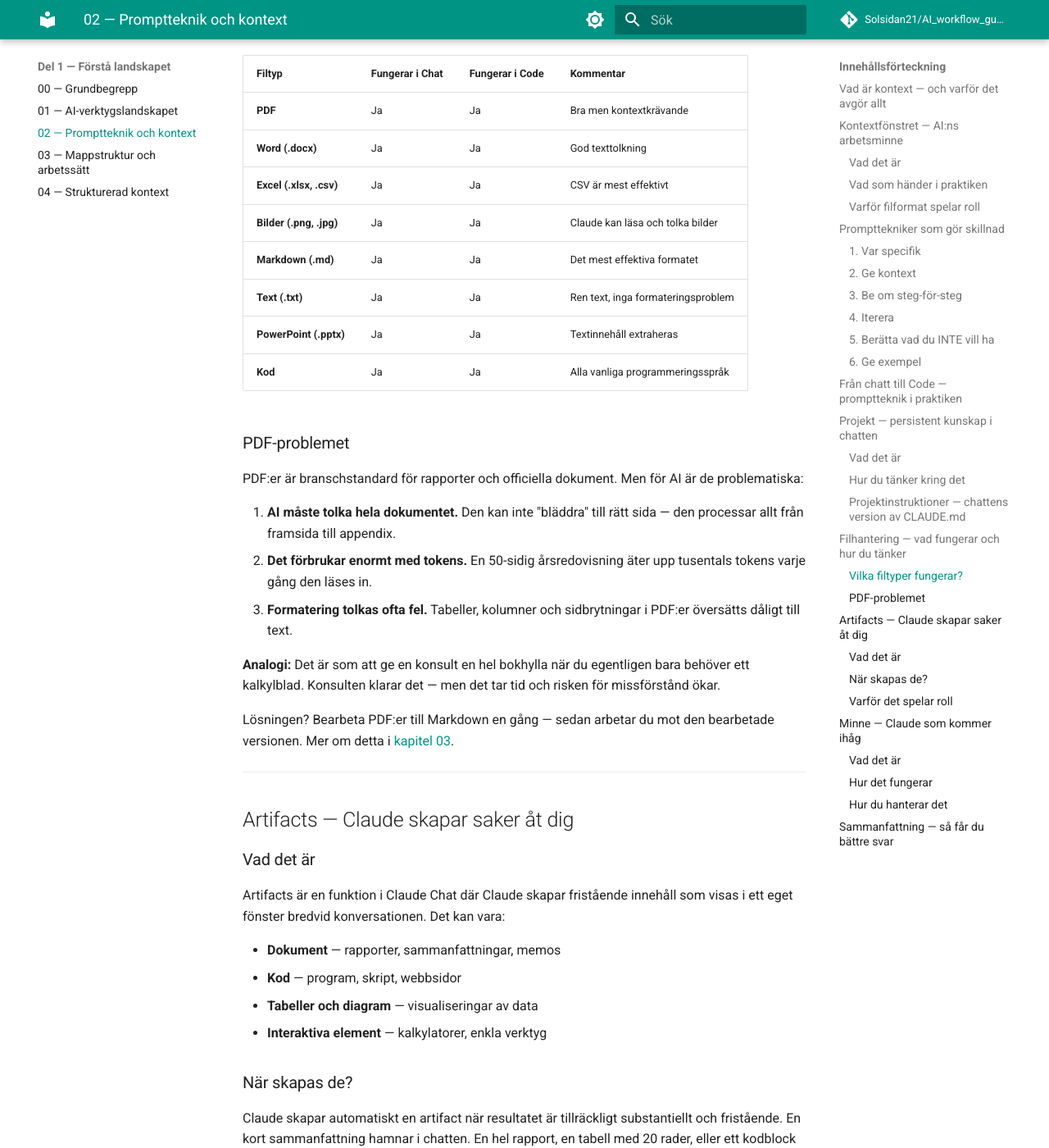
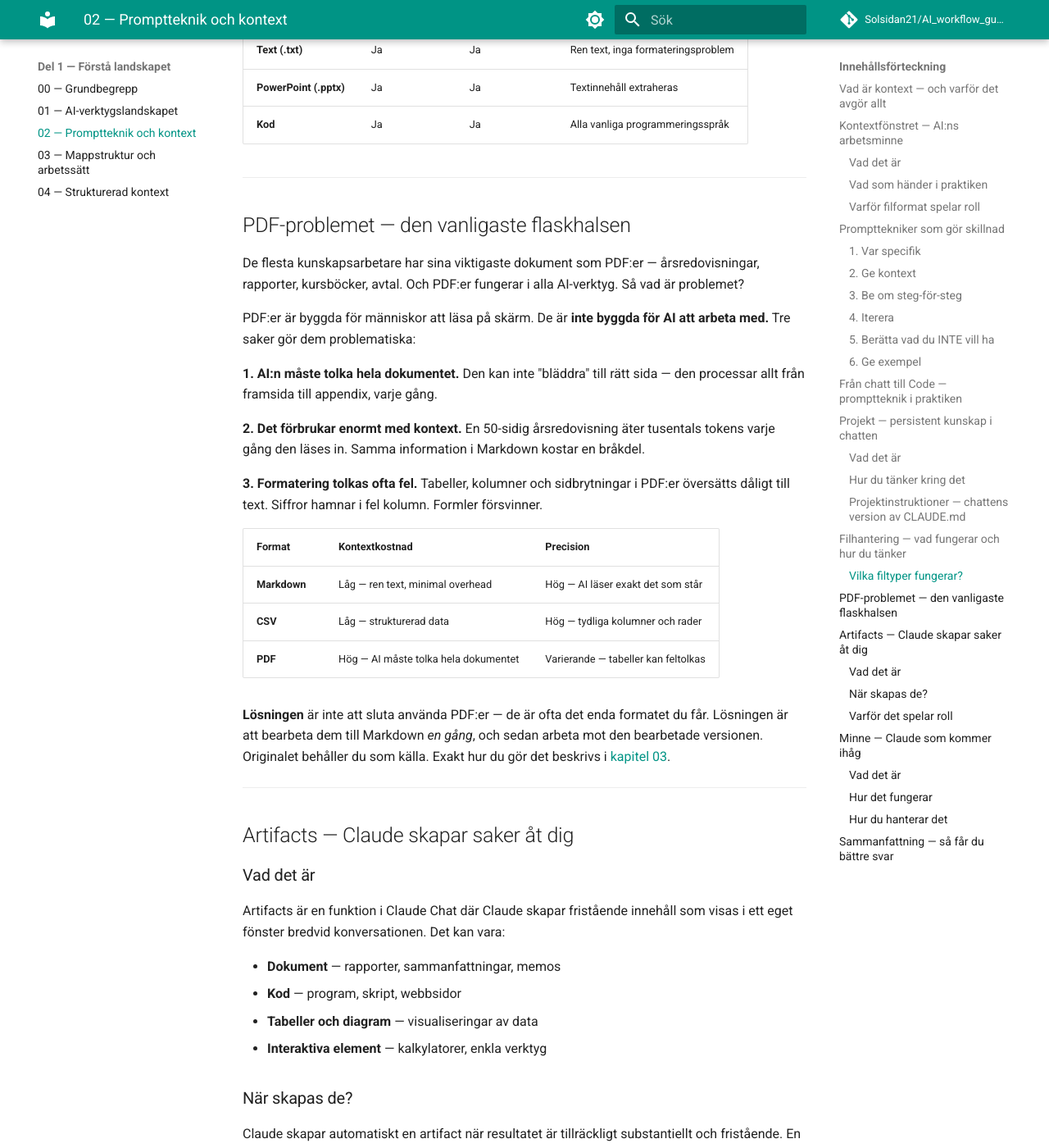
Before and after one commit to Solsidan21/AI_workflow_guide_svenska, an MkDocs documentation site: the page built from docs/02-promptteknik-och-kontext.md, in a window 1280 px wide and 1400 px high, scrolled down 5178 px. Shown: the whole window at 82% size. Built offline with MkDocs 1.6.1 and Material for MkDocs 9.7.7, drawn with Linux system fonts in a browser that asks for light colours; comment, search, counter and statistics services are not loaded; some of the changed text lies outside the part shown.

Commit message:
Betona PDF-problemet: info-box på index.md och lyft sektion i kap 02
Co-Authored-By: Claude Opus 4.6 <noreply@anthropic.com>

```diff
--- a/docs/02-promptteknik-och-kontext.md
+++ b/docs/02-promptteknik-och-kontext.md
@@ -40,16 +40,7 @@ Moderna modeller som Claude har stora kontextfönster — nog för att hantera l
 
 ### Varför filformat spelar roll
 
-Inte all information kostar lika mycket kontext:
-
-| Format | Kontextkostnad | Precision |
-|--------|---------------|-----------|
-| **Markdown** | Låg — ren text, minimal overhead | Hög — AI läser exakt det som står |
-| **CSV** | Låg — strukturerad data | Hög — tydliga kolumner och rader |
-| **PDF** | Hög — AI måste tolka hela dokumentet | Varierande — tabeller kan feltolkas |
-| **Excel (.xlsx)** | Medel till hög | God — men kräver konvertering |
-
-En 50-sidig PDF förbrukar enormt med tokens varje gång den läses — även om du bara behöver tre rader. Samma information i Markdown kostar en bråkdel. Mer om hur du löser detta i [kapitel 03](03-mappstruktur-och-arbetssatt.md).
+Inte all information kostar lika mycket kontext. En 50-sidig PDF förbrukar enormt med tokens varje gång den läses — även om du bara behöver tre rader. Samma information i Markdown kostar en bråkdel. Se [PDF-problemet](#pdf-problemet-den-vanligaste-flaskhalsen) nedan och [kapitel 03](03-mappstruktur-och-arbetssatt.md) för hur du löser det.
 
 ---
 
@@ -191,17 +182,27 @@ Claude kan arbeta med de flesta vanliga filtyper:
 | **PowerPoint (.pptx)** | Ja | Ja | Textinnehåll extraheras |
 | **Kod** | Ja | Ja | Alla vanliga programmeringsspråk |
 
-### PDF-problemet
+---
 
-PDF:er är branschstandard för rapporter och officiella dokument. Men för AI är de problematiska:
+## PDF-problemet — den vanligaste flaskhalsen
 
-1. **AI måste tolka hela dokumentet.** Den kan inte "bläddra" till rätt sida — den processar allt från framsida till appendix.
-2. **Det förbrukar enormt med tokens.** En 50-sidig årsredovisning äter upp tusentals tokens varje gång den läses in.
-3. **Formatering tolkas ofta fel.** Tabeller, kolumner och sidbrytningar i PDF:er översätts dåligt till text.
+De flesta kunskapsarbetare har sina viktigaste dokument som PDF:er — årsredovisningar, rapporter, kursböcker, avtal. Och PDF:er fungerar i alla AI-verktyg. Så vad är problemet?
 
-**Analogi:** Det är som att ge en konsult en hel bokhylla när du egentligen bara behöver ett kalkylblad. Konsulten klarar det — men det tar tid och risken för missförstånd ökar.
+PDF:er är byggda för människor att läsa på skärm. De är **inte byggda för AI att arbeta med.** Tre saker gör dem problematiska:
 
-Lösningen? Bearbeta PDF:er till Markdown en gång — sedan arbetar du mot den bearbetade versionen. Mer om detta i [kapitel 03](03-mappstruktur-och-arbetssatt.md).
+**1. AI:n måste tolka hela dokumentet.** Den kan inte "bläddra" till rätt sida — den processar allt från framsida till appendix, varje gång.
+
+**2. Det förbrukar enormt med kontext.** En 50-sidig årsredovisning äter tusentals tokens varje gång den läses in. Samma information i Markdown kostar en bråkdel.
+
+**3. Formatering tolkas ofta fel.** Tabeller, kolumner och sidbrytningar i PDF:er översätts dåligt till text. Siffror hamnar i fel kolumn. Formler försvinner.
+
+| Format | Kontextkostnad | Precision |
+|--------|---------------|-----------|
+| **Markdown** | Låg — ren text, minimal overhead | Hög — AI läser exakt det som står |
+| **CSV** | Låg — strukturerad data | Hög — tydliga kolumner och rader |
+| **PDF** | Hög — AI måste tolka hela dokumentet | Varierande — tabeller kan feltolkas |
+
+**Lösningen** är inte att sluta använda PDF:er — de är ofta det enda formatet du får. Lösningen är att bearbeta dem till Markdown *en gång*, och sedan arbeta mot den bearbetade versionen. Originalet behåller du som källa. Exakt hur du gör det beskrivs i [kapitel 03](03-mappstruktur-och-arbetssatt.md).
 
 ---
 
```
Also changed, not shown: docs/index.md (+3 -0 lines).
